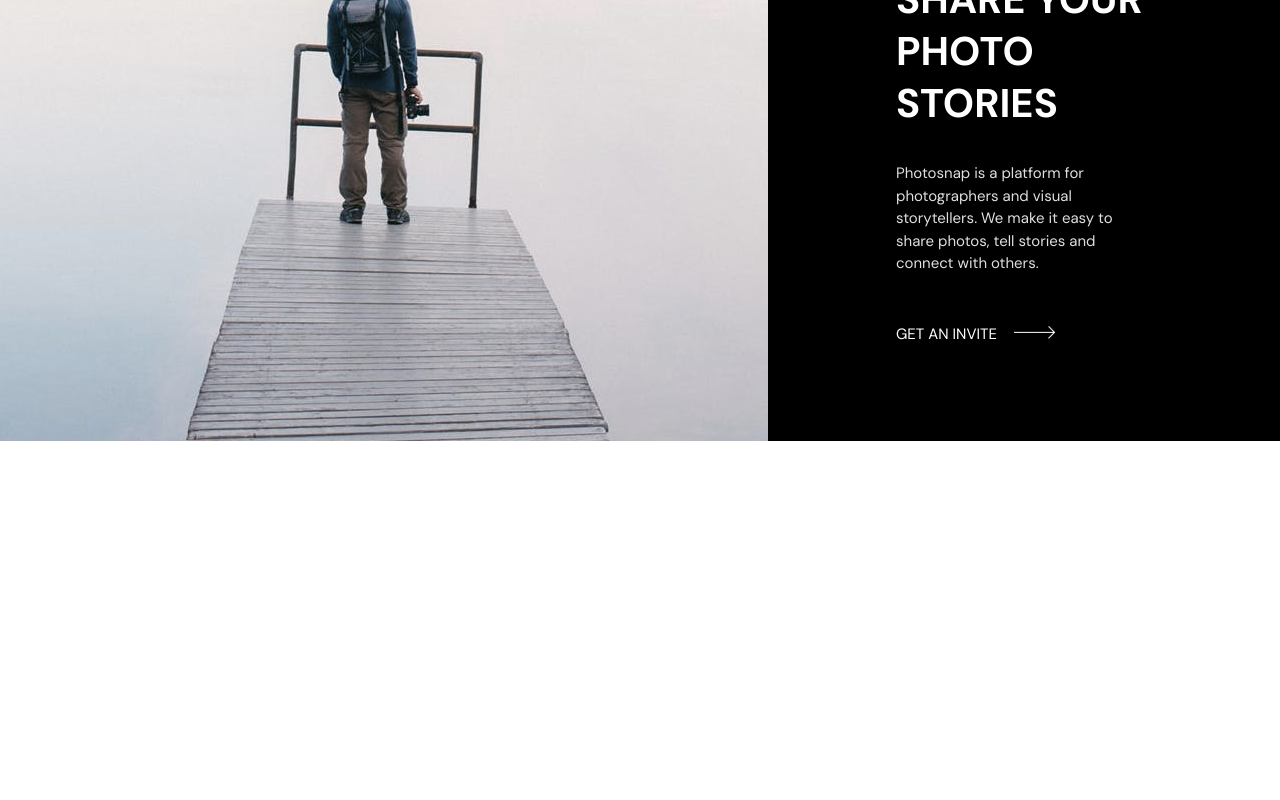
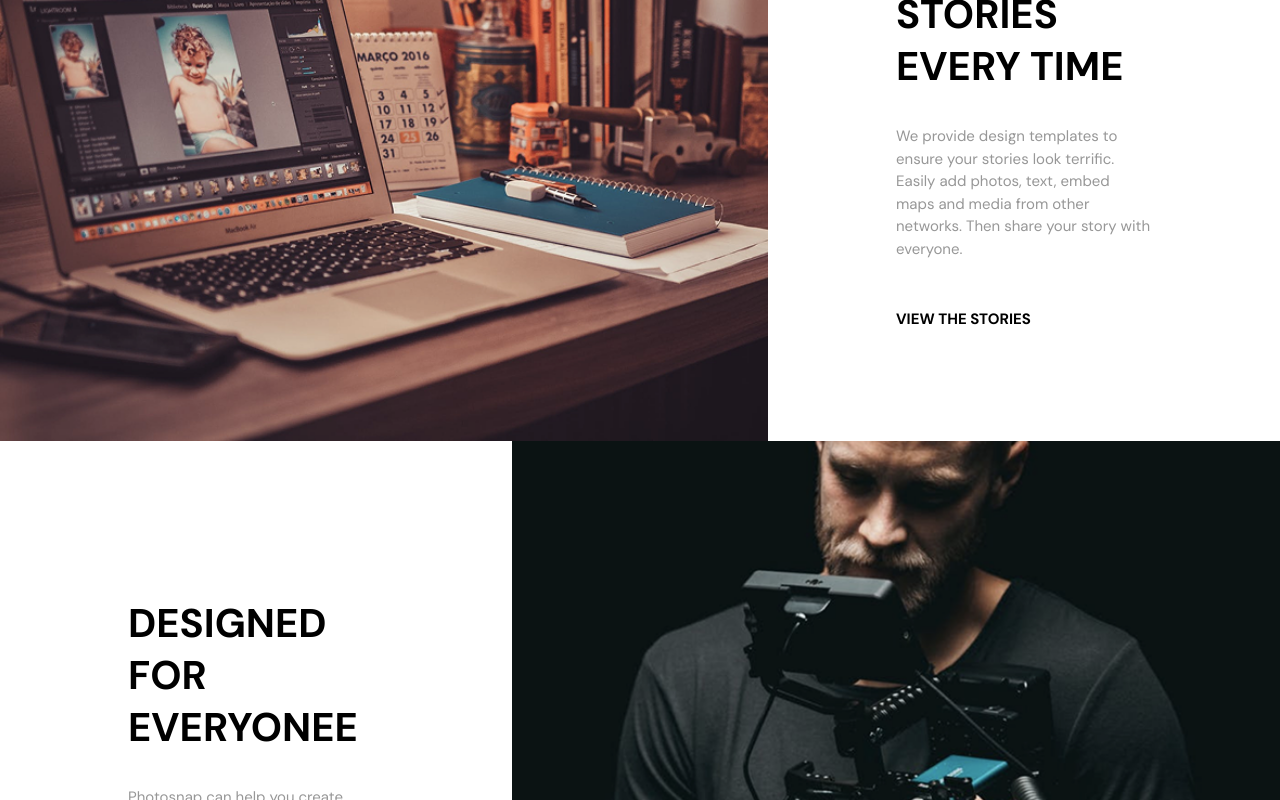
Before and after one commit to Lanssii/photosnap-website-react, a React (Vite) app: page / in a window 1280 px wide. Shown: the part 1000-1800 px from the top of the page. Before the commit the page ends 1441 px from the top, so only its background shows below. Built offline with nearby package versions, Linux system fonts and the light colour scheme.

Commit message:
feat: enhance HeroSection with dynamic styling options for background, title, and link colors

```diff
--- a/src/components/HeroSection/HeroSection.css
+++ b/src/components/HeroSection/HeroSection.css
@@ -9,7 +9,6 @@
 
 .left-section {
   flex: 1;
-  background-color: #000;
   color: #fff;
   display: flex;
   flex-direction: column;
@@ -18,7 +17,7 @@
 }
 
 .left-section p {
-  color: #dfdfdf;
+  color: #979797;
   line-height: 1.5;
 }
 
@@ -30,6 +29,7 @@
   width: 41px;
 }
 .invite-way {
+  font-weight: bold;
   margin-top: 48px;
 }
 
@@ -37,7 +37,6 @@
   text-decoration: underline;
 }
 .invite-link {
-  color: #ffffff;
   margin-right: 17px;
 }
 
--- a/src/components/HeroSection/HeroSection.jsx
+++ b/src/components/HeroSection/HeroSection.jsx
@@ -4,12 +4,19 @@ function HeroSection(props) {
   return (
     <>
       <section className={`intro-section ${props.reverse ? "reverse" : ""}`}>
-        <div className="left-section">
+        <div
+          className="left-section"
+          style={{ backgroundColor: props.backgroundColor }}
+        >
           <div className="left-section-info">
-            <h1>{props.title}</h1>
+            <h1 style={{ color: props.titleColor }}>{props.title}</h1>
             <p>{props.para}</p>
             <div className="invite-way">
-              <a href="/invite" className="invite-link">
+              <a
+                href="/invite"
+                className="invite-link"
+                style={{ color: props.linkColor }}
+              >
                 {props.linkText}
               </a>
               <img src={props.arrowImg} alt="arrow" />
--- a/src/views/Home.jsx
+++ b/src/views/Home.jsx
@@ -1,6 +1,8 @@
 import HeroSection from "../components/HeroSection/HeroSection.jsx";
 import arrowImage from "../assets/arrow.png";
 import sectionImageOne from "../assets/section-image1.png";
+import sectionImageTwo from "../assets/section-image2.png";
+import sectionImageThree from "../assets/section-image3.png";
 
 function Home() {
   return (
@@ -8,22 +10,34 @@ function Home() {
       <main>
         <HeroSection
           title="CREATE AND SHARE YOUR PHOTO STORIES"
-          para=" Photosnap is a platform for photographers and visual storytellers.
+          para="Photosnap is a platform for photographers and visual storytellers.
               We make it easy to share photos, tell stories and connect with
               others."
           linkText="GET AN INVITE"
           arrowImg={arrowImage}
           sectionImageOne={sectionImageOne}
+          backgroundColor="#000"
+          titleColor="#ffffff"
+          linkColor="#ffffff"
         />
         <HeroSection
-          title="CREATE AND SHARE YOUR PHOTO STORIES"
-          para=" Photosnap is a platform for photographers and visual storytellers.
-              We make it easy to share photos, tell stories and connect with
-              others."
-          linkText="GET AN INVITE"
+          title="BEAUTIFULL STORIES EVERY TIME"
+          para="We provide design templates to ensure your stories look terrific. Easily add photos, text, embed maps and media from other networks. Then share your story with everyone."
+          linkText="VIEW THE STORIES"
           arrowImg={arrowImage}
-          sectionImageOne={sectionImageOne}
+          sectionImageOne={sectionImageTwo}
+          titleColor="#000000"
+          linkColor="#000000"
           reverse={true}
+        />
+        <HeroSection
+          title="DESIGNED FOR EVERYONEE"
+          para="Photosnap can help you create stories that resonate with your audience.  Our tool is designed for photographers of all levels, brands, businesses you name it."
+          linkText="VIEW THE STORIES"
+          arrowImg={arrowImage}
+          sectionImageOne={sectionImageThree}
+          titleColor="#000000"
+          linkColor="#000000"
         />
       </main>
     </>
```
Also changed, not shown: src/assets/section-image2.png (added), src/assets/section-image3.png (added).
